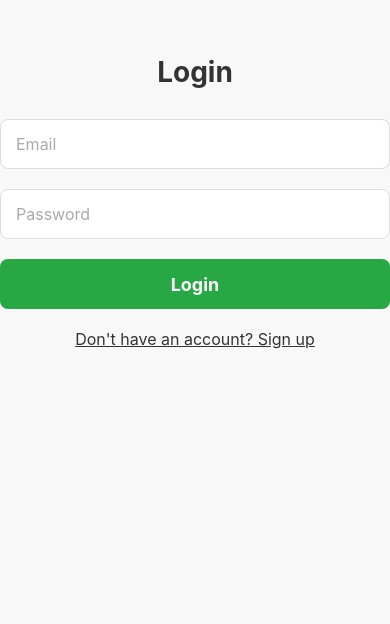
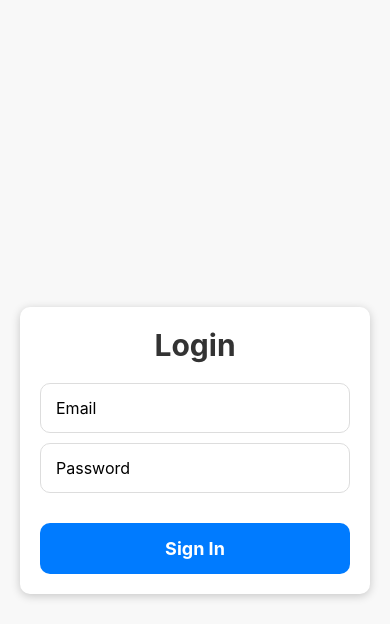
Before and after one commit to Adityaadpandey/Note_rn, a React Native app: screen /Login in a window 390 px wide. Shown: the part 220-844 px from the top of the page. Built offline with nearby package versions, Linux system fonts and the light colour scheme.

Commit message:
working well

```diff
--- /dev/null
+++ b/assets/login_animation.json
@@ -0,0 +1,102 @@
+{
+  "v": "5.7.6",
+  "fr": 30,
+  "ip": 0,
+  "op": 100,
+  "w": 100,
+  "h": 100,
+  "nm": "bouncing_ball",
+  "ddd": 0,
+  "assets": [
+    {
+      "id": "comp_0",
+      "layers": [
+        {
+          "ddd": 0,
+          "ind": 1,
+          "ty": 4,
+          "nm": "ball",
+          "sr": 1,
+          "ks": {
+            "o": {
+              "a": 0,
+              "k": 100
+            },
+            "r": {
+              "a": 0,
+              "k": 0
+            },
+            "p": {
+              "a": 1,
+              "k": [
+                {
+                  "i": {
+                    "x": 0.5,
+                    "y": 0.5
+                  },
+                  "o": {
+                    "x": 0.5,
+                    "y": 0.5
+                  },
+                  "t": 0,
+                  "s": [
+                    50,
+                    100,
+                    0
+                  ],
+                  "e": [
+                    50,
+                    50,
+                    0
+                  ]
+                },
+                {
+                  "t": 100,
+                  "s": [
+                    50,
+                    50,
+                    0
+                  ]
+                }
+              ]
+            },
+            "a": {
+              "a": 0,
+              "k": [
+                50,
+                50,
+                0
+              ]
+            }
+          },
+          "shapes": [
+            {
+              "ty": "el",
+              "s": {
+                "a": 0,
+                "k": [
+                  50,
+                  50
+                ]
+              },
+              "p": {
+                "a": 0,
+                "k": [
+                  50,
+                  50
+                ]
+              },
+              "nm": "ellipse",
+              "hd": false
+            }
+          ],
+          "ip": 0,
+          "op": 100,
+          "st": 0,
+          "bm": 0
+        }
+      ]
+    }
+  ],
+  "markers": []
+}
--- a/package.json
+++ b/package.json
@@ -15,6 +15,8 @@
     "expo": "~51.0.28",
     "expo-auth-session": "^5.5.2",
     "expo-status-bar": "~1.12.1",
+    "lottie-ios": "^3.1.8",
+    "lottie-react-native": "^6.7.2",
     "react": "18.2.0",
     "react-native": "0.74.5",
     "react-native-safe-area-context": "^4.10.9",
--- a/screens/Login.js
+++ b/screens/Login.js
@@ -1,60 +1,83 @@
 import React, { useState, useEffect } from 'react';
-import { View, TextInput, TouchableOpacity, Text, StyleSheet, SafeAreaView, Alert } from 'react-native';
+import {
+  StyleSheet,
+  View,
+  Text,
+  TextInput,
+  TouchableOpacity,
+  Dimensions,
+  SafeAreaView,
+  ScrollView,
+  KeyboardAvoidingView,
+  Platform,
+  Keyboard,
+  TouchableWithoutFeedback,
+  Animated
+} from 'react-native';
+import LottieView from 'lottie-react-native';
+
+const { width, height } = Dimensions.get('window');
 
 const Login = ({ navigation }) => {
   const [email, setEmail] = useState('');
   const [password, setPassword] = useState('');
-    const [loading, setLoading] = useState(false);
+  const [animation] = useState(new Animated.Value(0)); // For button animation
 
   useEffect(() => {
-        if (loading) {
-            const loginUser = async () => {
-                const url = "https://backendrn-production.up.railway.app/api/user/login"; // Replace with your API URL
+    Animated.timing(animation, {
+      toValue: 1,
+      duration: 1000,
+      useNativeDriver: true,
+    }).start();
+  }, []);
+
+  const handleLogin = async () => {
     try {
-                    const response = await fetch(url, {
+      const response = await fetch('https://backendrn-production.up.railway.app/api/user/login', {
         method: 'POST',
         headers: {
           'Content-Type': 'application/json',
         },
         body: JSON.stringify({
           "email": email,
-                            "password": password,
+          "password": password
         }),
       });
-
-                  const data = await response.json();
-                  console.log(data);
-
-                    if (data.success) {
-                        // Handle successful login
-                        Alert.alert("Login Successful", `Welcome back, ${data.name}!`);
-                        navigation.navigate('Card'); // Navigate to Home or another screen
+      const json = await response.json();
+      if (json.success) {
+        navigation.navigate('Card');
       } else {
-                        // Handle login failure
-                        Alert.alert("Login Failed", "Invalid credentials");
+        alert('Login failed');
       }
     } catch (error) {
-                    Alert.alert("Error", "Something went wrong. Please try again.");
-                } finally {
-                    setLoading(false);
+      console.log(error);
     }
   };
 
-            loginUser();
-        }
-    }, [loading]);
-
-    const handleLogin = () => {
-        if (email === '' || password === '') {
-            Alert.alert("Error", "Please enter both email and password.");
-            return;
-        }
-        setLoading(true);
+  const animatedStyle = {
+    opacity: animation,
+    transform: [{ scale: animation }],
   };
 
   return (
     <SafeAreaView style={styles.container}>
+    <TouchableWithoutFeedback onPress={Keyboard.dismiss}>
+      <KeyboardAvoidingView
+        behavior={Platform.OS === 'ios' ? 'padding' : 'height'}
+        style={styles.keyboardAvoidingView}
+      >
+        <ScrollView contentContainerStyle={styles.scrollContainer}>
+          <View style={styles.animationWrapper}>
+            <LottieView
+              source={require('../assets/login_animation.json')}
+              autoPlay
+              loop
+              style={styles.animation}
+            />
+          </View>
+          <View style={styles.formContainer}>
             <Text style={styles.title}>Login</Text>
+            <View style={styles.inputContainer}>
               <TextInput
                 style={styles.input}
                 placeholder="Email"
@@ -62,7 +85,6 @@ const Login = ({ navigation }) => {
                 onChangeText={setEmail}
                 keyboardType="email-address"
                 autoCapitalize="none"
-                placeholderTextColor="#aaa"
               />
               <TextInput
                 style={styles.input}
@@ -70,63 +92,90 @@ const Login = ({ navigation }) => {
                 value={password}
                 onChangeText={setPassword}
                 secureTextEntry
-                placeholderTextColor="#aaa"
               />
-            <TouchableOpacity style={styles.button} onPress={handleLogin} disabled={loading}>
-                <Text style={styles.buttonText}>{loading ? 'Logging in...' : 'Login'}</Text>
+            </View>
+            <TouchableOpacity style={styles.button} onPress={handleLogin}>
+              <Text style={styles.buttonText}>Sign In</Text>
             </TouchableOpacity>
-            <TouchableOpacity onPress={() => navigation.navigate('Signin')}>
-                <Text style={styles.signupText}>Don't have an account? Sign up</Text>
-            </TouchableOpacity>
+          </View>
+        </ScrollView>
+      </KeyboardAvoidingView>
+    </TouchableWithoutFeedback>
   </SafeAreaView>
 );
 };
 
-export default Login;
-
 const styles = StyleSheet.create({
 container: {
   flex: 1,
-        justifyContent: 'center',
-        alignItems: 'center',
-        padding: 16,
   backgroundColor: '#f8f8f8',
 },
+keyboardAvoidingView: {
+  flex: 1,
+},
+scrollContainer: {
+  flexGrow: 1,
+  justifyContent: 'flex-end', // Push content to bottom
+  alignItems: 'center',
+  paddingHorizontal: 20,
+},
+animationWrapper: {
+  position: 'absolute',
+  top: 0,
+  left: 0,
+  right: 0,
+  height: height * 0.5, // Covering half of the screen
+  overflow: 'hidden',
+},
+animation: {
+  width: '100%',
+  height: '100%',
+  backgroundColor: 'transparent',
+},
+formContainer: {
+  width: '100%',
+  backgroundColor: '#fff',
+  borderRadius: 10,
+  padding: 20,
+  elevation: 5,
+  shadowColor: '#000',
+  shadowOpacity: 0.2,
+  shadowOffset: { width: 0, height: 2 },
+  shadowRadius: 10,
+  marginBottom: 30,
+},
 title: {
-        fontSize: 28,
+  fontSize: 30,
   fontWeight: 'bold',
   color: '#333',
-        marginBottom: 30,
+  marginBottom: 20,
+  textAlign: 'center',
+},
+inputContainer: {
+  marginBottom: 20,
 },
 input: {
-        width: '100%',
   height: 50,
   borderColor: '#ddd',
   borderWidth: 1,
-        borderRadius: 8,
+  borderRadius: 10,
   paddingHorizontal: 15,
+  marginBottom: 10,
+  backgroundColor: '#fff',
   fontSize: 16,
-        marginBottom: 20,
-        backgroundColor: '#fff',
-        color: '#333',
 },
 button: {
-        width: '100%',
-        height: 50,
-        backgroundColor: '#28a745',
-        borderRadius: 8,
-        justifyContent: 'center',
+  backgroundColor: '#007BFF',
+  borderRadius: 10,
+  paddingVertical: 15,
   alignItems: 'center',
-        marginBottom: 20,
 },
 buttonText: {
   color: '#fff',
   fontSize: 18,
   fontWeight: 'bold',
 },
-    signupText: {
-        color: '#333',
-        fontSize: 16,
-        textDecorationLine: 'underline',
-    },
 });
+
+
+export default Login;
--- a/screens/Signin.js
+++ b/screens/Signin.js
@@ -1,5 +1,20 @@
-import React, { useState, useEffect } from 'react';
-import { View, Text, TextInput, Button, StyleSheet, Alert } from 'react-native';
+import React, { useState } from 'react';
+import {
+  View,
+  Text,
+  TextInput,
+  TouchableOpacity,
+  StyleSheet,
+  Alert,
+  Dimensions,
+  KeyboardAvoidingView,
+  Platform,
+  ScrollView,
+  ActivityIndicator,
+} from 'react-native';
+import LottieView from 'lottie-react-native';
+
+const { width } = Dimensions.get('window');
 
 export default function Signin({ navigation }) {
   const [name, setName] = useState('');
@@ -7,9 +22,9 @@ export default function Signin({ navigation }) {
   const [password, setPassword] = useState('');
   const [isSubmitting, setIsSubmitting] = useState(false);
 
-  useEffect(() => {
-    const signIn = async () => {
-      if (isSubmitting) {
+  const handleSignIn = async () => {
+    if (name && email && password) {
+      setIsSubmitting(true);
       try {
         const response = await fetch('https://backendrn-production.up.railway.app/api/user/signin', {
           method: 'POST',
@@ -17,15 +32,13 @@ export default function Signin({ navigation }) {
             'Content-Type': 'application/json',
           },
           body: JSON.stringify({
-              "name": name,
-              "email": email,
-              "password": password,
+            name,
+            email,
+            password,
           }),
         });
 
         const json = await response.json();
-            console.log(json);
-
         if (json.success) {
           Alert.alert('Success', 'Sign-in Successful!');
           navigation.navigate('Card');
@@ -38,28 +51,34 @@ export default function Signin({ navigation }) {
       } finally {
         setIsSubmitting(false);
       }
-      }
-    };
-
-    signIn();
-  }, [isSubmitting]);
-
-  const handleSignIn = () => {
-    if (name && email && password) {
-      setIsSubmitting(true);
     } else {
       Alert.alert('Error', 'Please fill in all fields');
     }
   };
 
   return (
-    <View style={styles.container}>
+    <KeyboardAvoidingView
+      behavior={Platform.OS === 'ios' ? 'padding' : 'height'}
+      style={styles.container}
+    >
+      <ScrollView
+        contentContainerStyle={styles.scrollContainer}
+        keyboardShouldPersistTaps="handled"
+      >
+        <LottieView
+          source={require('../assets/login_animation.json')}
+          autoPlay
+          loop
+          style={styles.animation}
+        />
+        <View style={styles.formContainer}>
           <Text style={styles.title}>Sign In</Text>
           <TextInput
             style={styles.input}
             placeholder="Name"
             value={name}
             onChangeText={setName}
+            autoCapitalize="words"
           />
           <TextInput
             style={styles.input}
@@ -76,35 +95,82 @@ export default function Signin({ navigation }) {
             onChangeText={setPassword}
             secureTextEntry
           />
-      <Button
-        title={isSubmitting ? 'Signing In...' : 'Sign In'}
+          <TouchableOpacity
+            style={[styles.button, isSubmitting && styles.buttonDisabled]}
             onPress={handleSignIn}
             disabled={isSubmitting}
-      />
+          >
+            {isSubmitting ? (
+              <ActivityIndicator color="#fff" />
+            ) : (
+              <Text style={styles.buttonText}>Sign In</Text>
+            )}
+          </TouchableOpacity>
         </View>
+      </ScrollView>
+    </KeyboardAvoidingView>
   );
 }
 
 const styles = StyleSheet.create({
   container: {
     flex: 1,
-    justifyContent: 'center',
-    paddingHorizontal: 20,
     backgroundColor: '#f5f5f5',
   },
+  scrollContainer: {
+    flexGrow: 1,
+    justifyContent: 'center',
+    alignItems: 'center',
+    paddingHorizontal: 20,
+  },
+  animation: {
+    width: width * 0.8,
+    height: width * 0.4,
+    marginBottom: 30,
+  },
+  formContainer: {
+    width: '100%',
+    maxWidth: 400,
+    backgroundColor: '#fff',
+    borderRadius: 10,
+    padding: 20,
+    elevation: 5,
+    shadowColor: '#000',
+    shadowOpacity: 0.2,
+    shadowOffset: { width: 0, height: 2 },
+    shadowRadius: 10,
+    marginBottom: 30,
+  },
   title: {
-    fontSize: 24,
+    fontSize: 28,
     fontWeight: 'bold',
     textAlign: 'center',
     marginBottom: 20,
+    color: '#333',
   },
   input: {
     height: 50,
     borderColor: '#ccc',
     borderWidth: 1,
-    borderRadius: 5,
-    marginBottom: 20,
-    paddingHorizontal: 10,
+    borderRadius: 10,
+    marginBottom: 15,
+    paddingHorizontal: 15,
     backgroundColor: '#fff',
+    fontSize: 16,
+  },
+  button: {
+    backgroundColor: '#007BFF',
+    borderRadius: 10,
+    paddingVertical: 15,
+    alignItems: 'center',
+    justifyContent: 'center',
+  },
+  buttonDisabled: {
+    backgroundColor: '#a1a1a1',
+  },
+  buttonText: {
+    color: '#fff',
+    fontSize: 18,
+    fontWeight: 'bold',
   },
 });
```
Also changed, not shown: assets/loading.json (added, +57 -0 lines), link.txt (added), 1 other file (tests, documents, lock files or other folders). Lines whose indentation alone changed are shown as unchanged.
